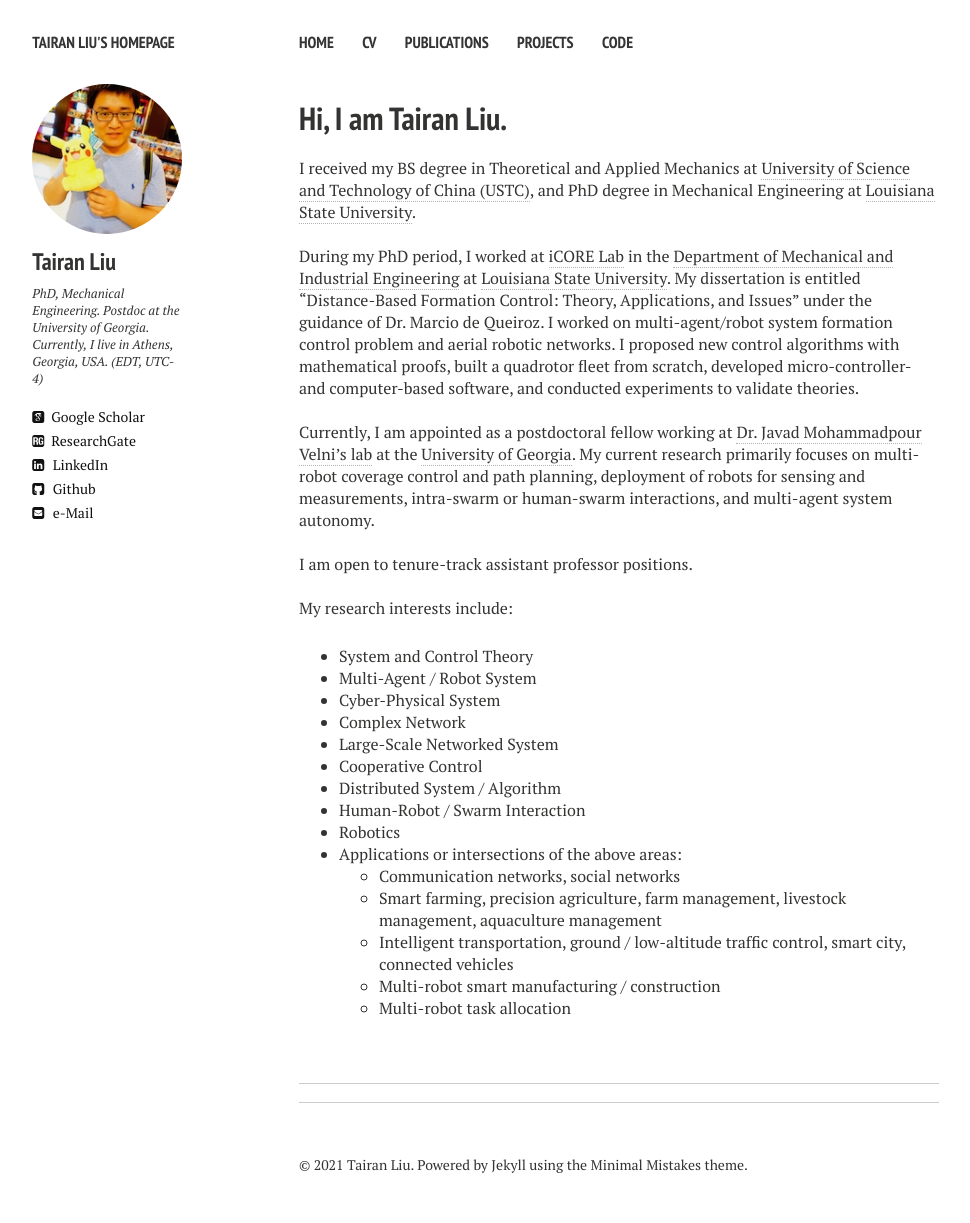
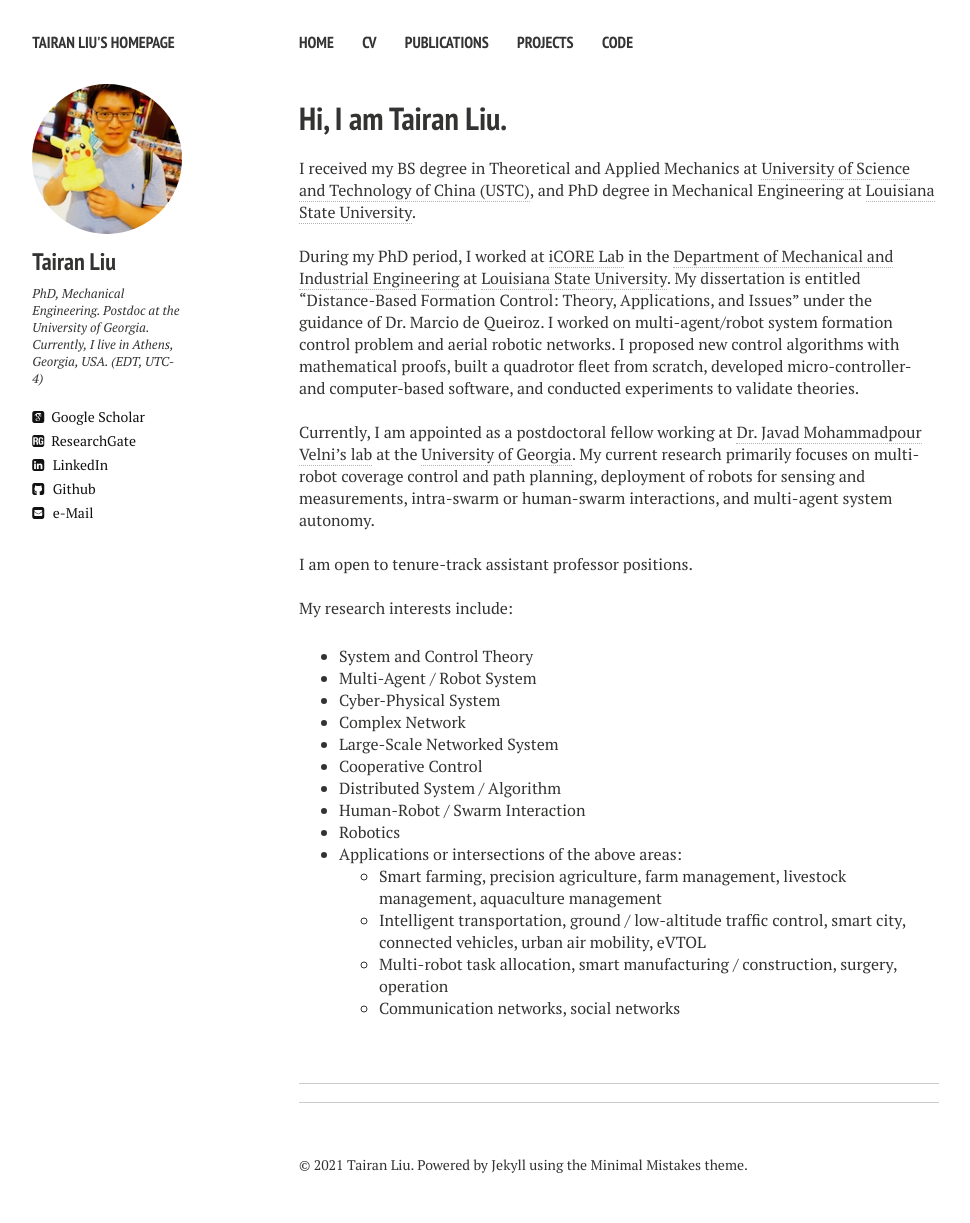
Before and after one commit to liutairan/liutairan.github.io, a Jekyll site: the page built from index.md, in a window 1280 px wide. Shown: the whole page, without its empty margins (21-991 px from the left). Built offline with Jekyll 4.4.1, drawn with Linux system fonts in a browser that asks for light colours; nearby versions of some CDN libraries; comment, search, counter and statistics services are not loaded.

Commit message:
Update index.md

```diff
--- a/index.md
+++ b/index.md
@@ -30,11 +30,11 @@ My research interests include:
 * Human-Robot / Swarm Interaction
 * Robotics
 * Applications or intersections of the above areas:
+  * Smart farming, precision agriculture, farm management, livestock management, aquaculture management
+  * Intelligent transportation, ground / low-altitude traffic control, smart city, connected vehicles, urban air mobility, eVTOL
+  * Multi-robot task allocation, smart manufacturing / construction, surgery, operation
   * Communication networks, social networks
-  * Smart farming, precision agriculture, farm management, livestock management, aquaculture management
-  * Intelligent transportation, ground / low-altitude traffic control, smart city, connected vehicles
-  * Multi-robot smart manufacturing / construction
-  * Multi-robot task allocation
+
 
 <!-- <img style="display:block; margin-left: auto; margin-right: auto;" src="Pics/index/ResearchInterest.png" width="480"> -->
 <br />
```
